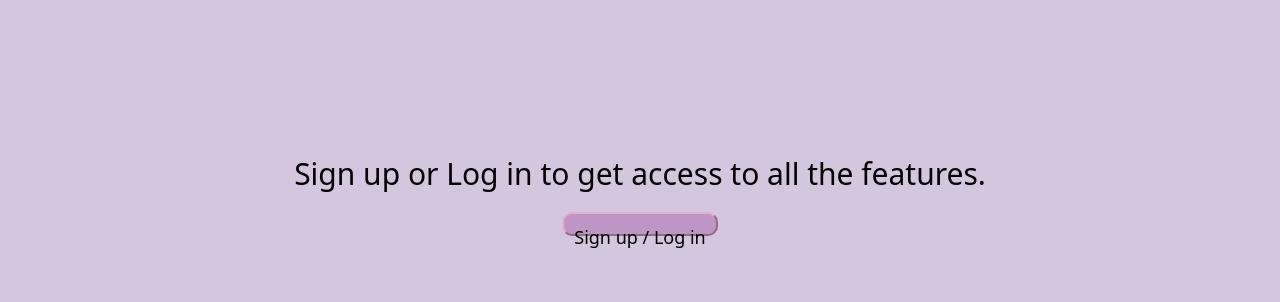
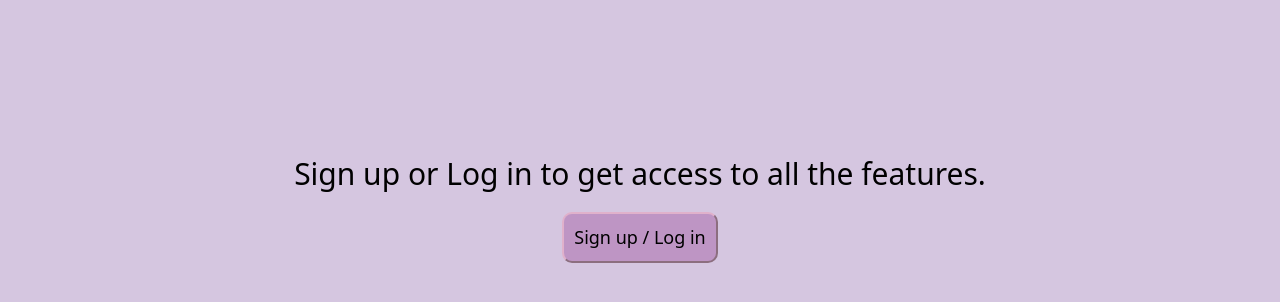
Before and after one commit to ppPerga/1800_202410_BBY30, a website: page welcome.html in a window 1280 px wide. Shown: the part 126-428 px from the top of the page. Drawn offline with nearby package versions, Linux system fonts and the light colour scheme.

Commit message:
fixed css issues with the welcome and meditation pages

```diff
--- a/styles/style.css
+++ b/styles/style.css
@@ -134,7 +134,6 @@ h1 {
 .container {
     display: flex;
     justify-content: center;
-
 }
 
 .login-button {
@@ -319,7 +318,7 @@ footer a:hover {
 
   .container {
     display: grid;
-    grid-template-rows: 30% 30% 30%;
+    grid-template-rows: 10% 60% 30%;
   }
 
   .youtube-video {
@@ -329,6 +328,7 @@ footer a:hover {
 
   #mood-section {
     margin-top: 5%;
+    padding-bottom: 0%;
   }
 
   #meditation-tips {
@@ -394,3 +394,8 @@ footer a:hover {
 .start-survey-buttons input[type="radio"]:checked + label::before {
   background-color: #333;
 }
+
+#loginButton {
+    display: flex;
+    justify-content: center;
+}
--- a/welcome.html
+++ b/welcome.html
@@ -65,7 +65,7 @@
 
     <p class="login-please">Sign up or Log in to get access to all the features.</p>
 
-    <div class="container">
+    <div id="loginButton">
         <button class="login-button" id="loginBtn" onclick="loginbutton()">Sign up / Log in</button>
     </div>
 
```
